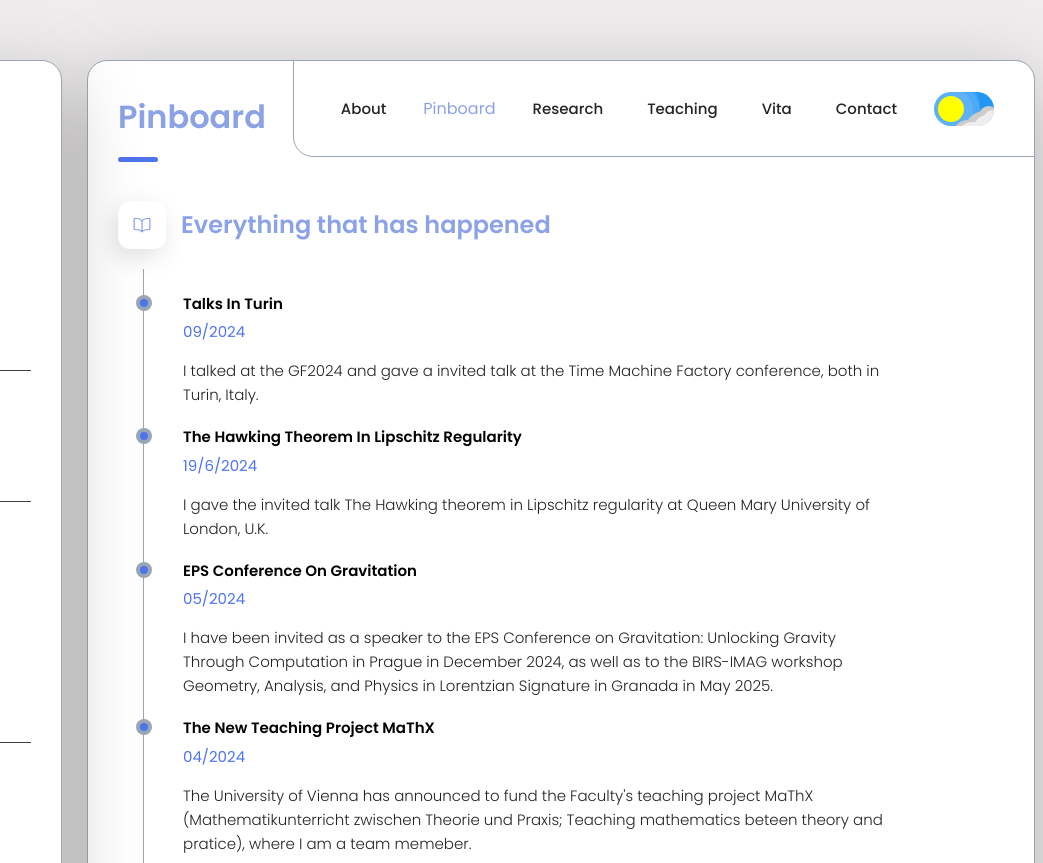
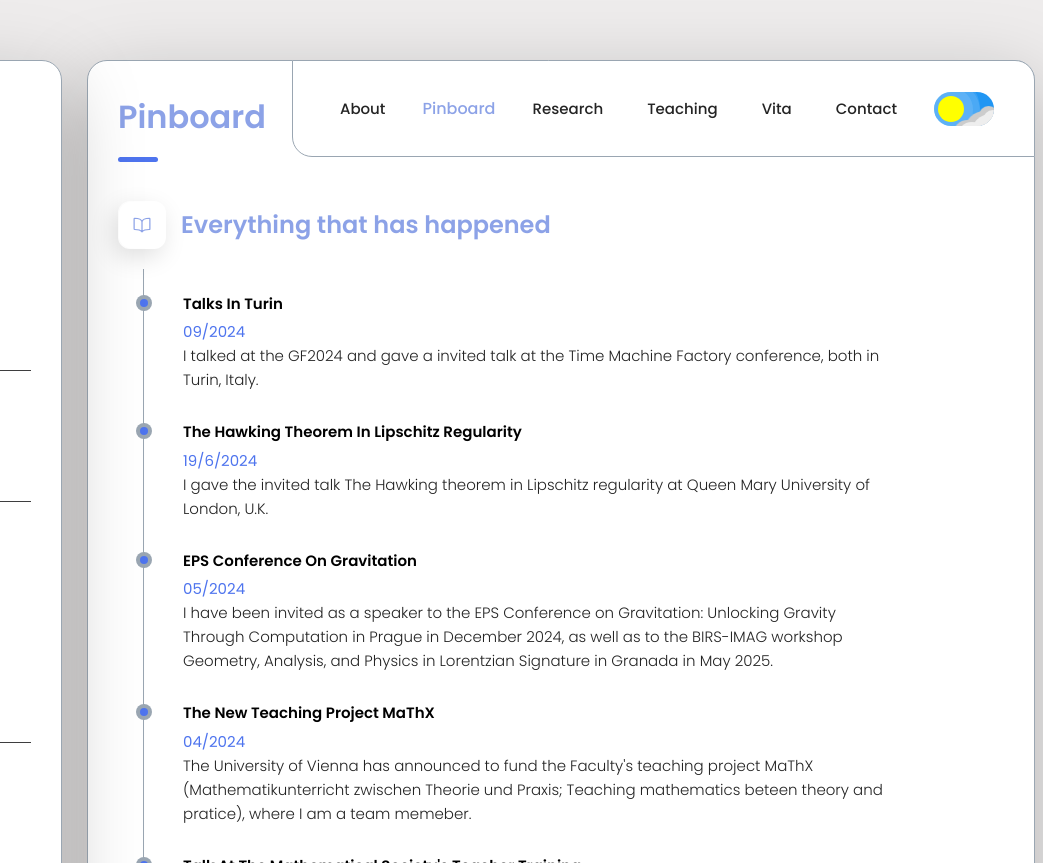
Before and after one commit to Brokoli5191/Website, a plain HTML site: page pinboard.html in a window 1280 px wide. Shown: the top 863 px of the page, 237-1280 px from the left. Drawn offline with nearby package versions, Linux system fonts and the light colour scheme.

Commit message:
Add files via upload

```diff
--- a/assets/css/style.css
+++ b/assets/css/style.css
@@ -328,12 +328,6 @@ color: var(--orange-yellow-crayola);
   z-index: -1;
 }
 
-.navbar-active {
-  color: var(--orange-yellow-crayola);
-}
-
-
-
 /*-----------------------------------*\
   #MAIN
 \*-----------------------------------*/
@@ -529,6 +523,11 @@ main {
 .navbar-link:focus { color: var(--light-gray-70); }
 
 .navbar-link.active { color: var(--orange-yellow-crayola); }
+
+.navbar-active {
+  color: var(--orange-yellow-crayola);
+  font-weight: var(--fw-500);
+}
 
 
 /*-----------------------------------*\
@@ -917,7 +916,9 @@ main {
   color: var(--light-gray);
   font-weight: var(--fw-300);
   line-height: 1.6;
-  maring-top: 0px;
+  margin-top: 0px;
+  margin-bottom: 25px;
+  padding-bottom: 10px;
 }
 
 
```
